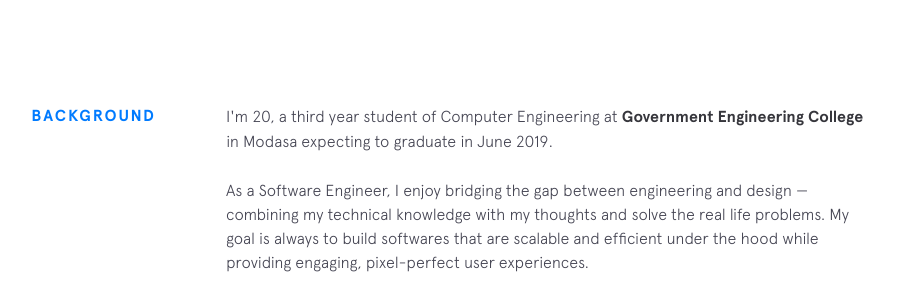
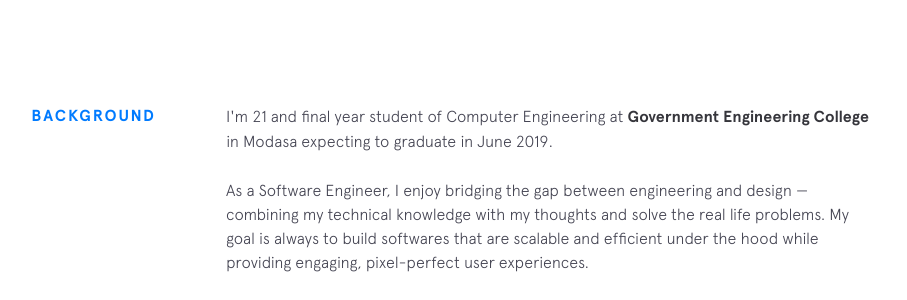
Before and after one commit to dishantrathi/dishantrathi.github.io, a Jekyll site: the page built from index.html, in a window 1280 px wide and 900 px high, scrolled down 743 px. Shown: the part 153-453 px from the top of the window, without its empty margins (224-1131 px from the left). Built offline with Jekyll 4.4.1, drawn with Linux system fonts in a browser that asks for light colours; nearby versions of some CDN libraries.

Commit message:
Update background.html

```diff
--- a/_includes/background.html
+++ b/_includes/background.html
@@ -1,7 +1,7 @@
 <section class="section background">
   <div class="section__title">Background</div>
   <div class="section__content">
-    <p>I'm 20, a third year student of Computer Engineering at <a class="underline-link" href="http://www.gecmodasa.ac.in/" target="_blank">Government Engineering College</a> in Modasa expecting to graduate in June 2019.</p>
+    <p>I'm 21 and final year student of Computer Engineering at <a class="underline-link" href="http://www.gecmodasa.ac.in/" target="_blank">Government Engineering College</a> in Modasa expecting to graduate in June 2019.</p>
 
     <p>As a Software Engineer, I enjoy bridging the gap between engineering and design &mdash; combining my technical knowledge with my thoughts and solve the real life problems. My goal is always to build softwares that are scalable and efficient under the hood while providing engaging, pixel-perfect user experiences.</p>
 
```
